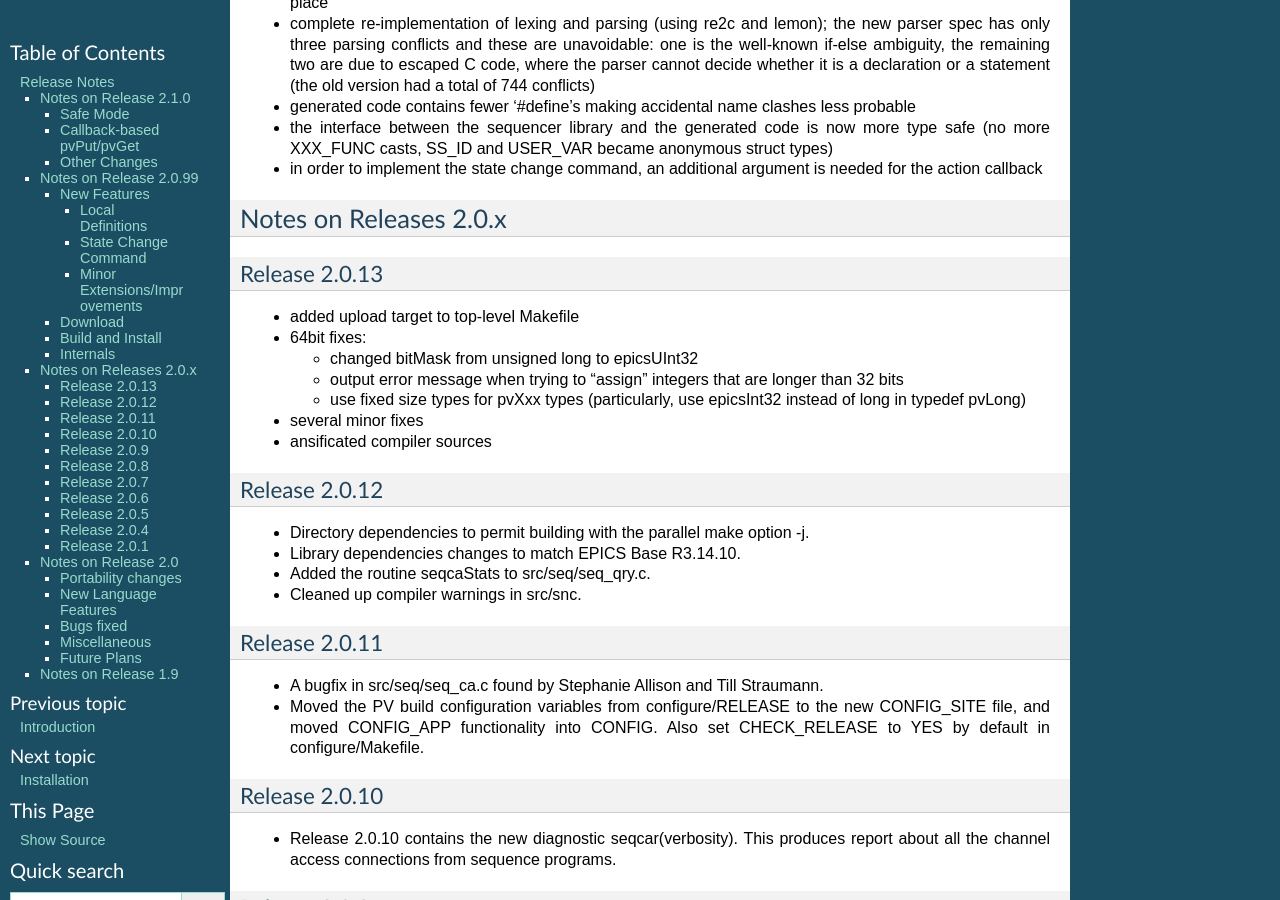
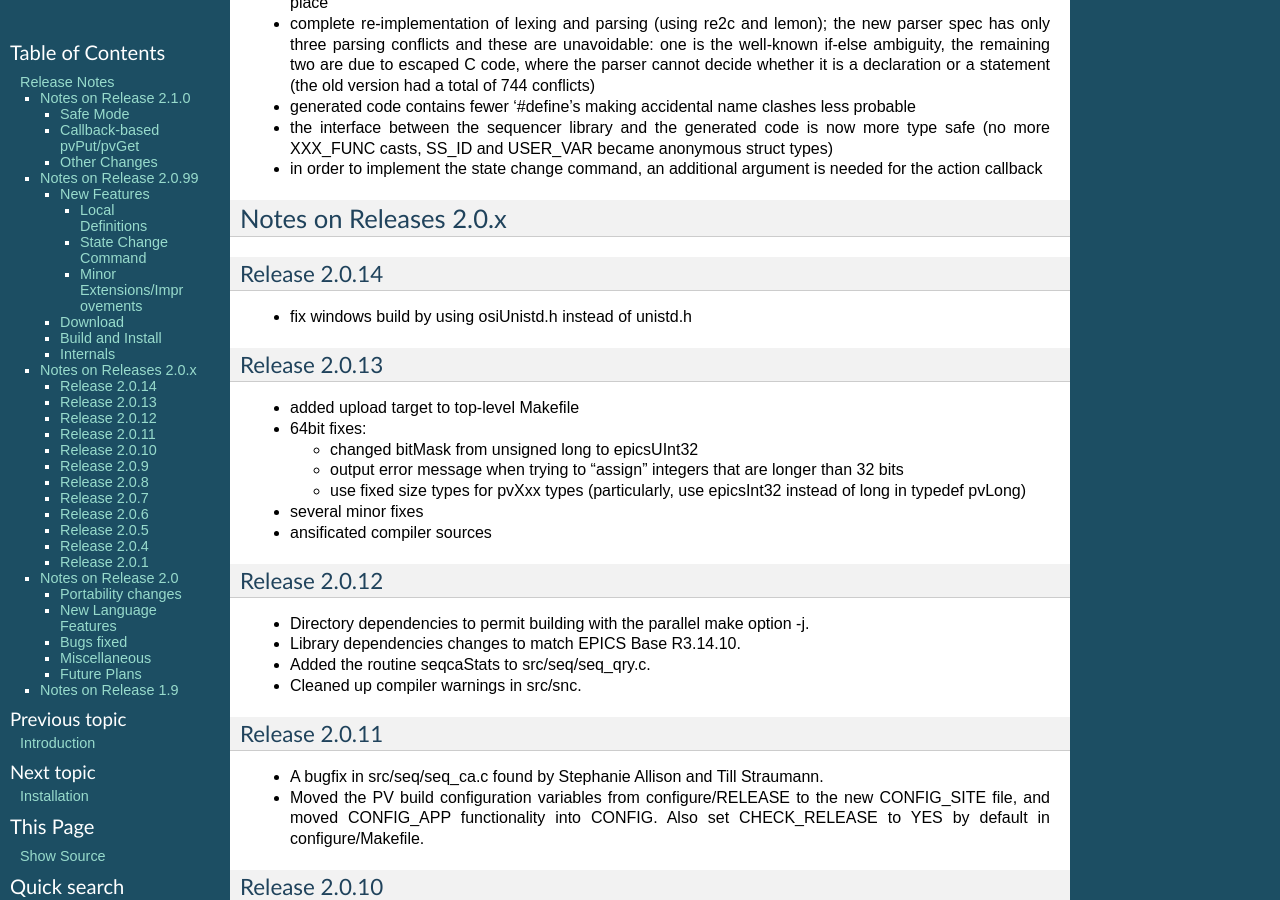
Before and after one commit to jeonghanlee/sequencer-2-2, a Sphinx documentation site: the page built from documentation/Notes.txt, in a window 1280 px wide and 900 px high, scrolled down 4407 px. Built offline with Sphinx 7.4.7, drawn with Linux system fonts in a browser that asks for light colours.

Commit message:
added notes and download target for seq-2.0.14

```diff
--- a/documentation/Installation.txt
+++ b/documentation/Installation.txt
@@ -49,6 +49,7 @@ or by following the links here:
    --------- ---------------------------
    `2.0.99`_ :ref:`Release_Notes_2.0.99`
    `2.0.98`_ n/a
+   `2.0.14`_ :ref:`Release_Notes_2.0.14`
    `2.0.13`_ :ref:`Release_Notes_2.0.13`
    `2.0.12`_ :ref:`Release_Notes_2.0.12`
    `2.0.11`_ :ref:`Release_Notes_2.0.11`
@@ -84,6 +85,7 @@ patches.
 .. _2.1.0: http://www-csr.bessy.de/control/SoftDist/sequencer/releases/seq-2.1.0.tar.gz
 .. _2.0.99: http://www-csr.bessy.de/control/SoftDist/sequencer/releases/seq-2.0.99.tar.gz
 .. _2.0.98: http://www-csr.bessy.de/control/SoftDist/sequencer/releases/seq-2.0.98.tar.gz
+.. _2.0.14: http://www-csr.bessy.de/control/SoftDist/sequencer/releases/seq-2.0.14.tar.gz
 .. _2.0.13: http://www-csr.bessy.de/control/SoftDist/sequencer/releases/seq-2.0.13.tar.gz
 .. _2.0.12: http://www-csr.bessy.de/control/SoftDist/sequencer/releases/seq-2.0.12.tar.gz
 .. _2.0.11: http://www-csr.bessy.de/control/SoftDist/sequencer/releases/seq-2.0.11.tar.gz
--- a/documentation/Notes.txt
+++ b/documentation/Notes.txt
@@ -308,6 +308,13 @@ Other internal changes include:
 
 Notes on Releases 2.0.x
 -----------------------
+
+.. _Release_Notes_2.0.14:
+
+Release 2.0.14
+^^^^^^^^^^^^^^
+
+-  fix windows build by using osiUnistd.h instead of unistd.h
 
 .. _Release_Notes_2.0.13:
 
```
